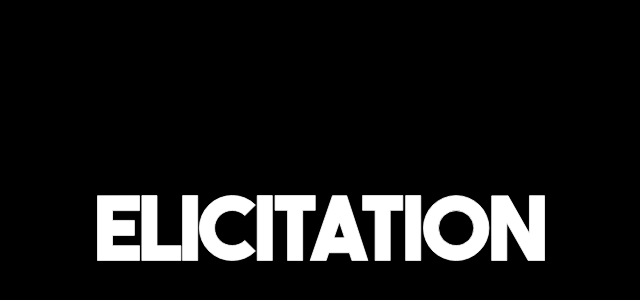
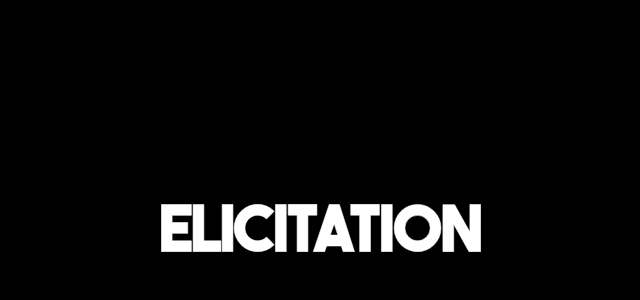
Before and after one commit to Elicitation/main-site, a plain HTML site: page index.html in a window 1280 px wide. Shown: the part 172-472 px from the top of the page, without its empty margins (319-959 px from the left). Drawn offline with nearby package versions, Linux system fonts and the light colour scheme.

Commit message:
Elicitation temporary page
Elicitation temporary page

```diff
--- a/style.css
+++ b/style.css
@@ -12,6 +12,36 @@ body {
   }
 .logotype {
     flex:1;
-    width: 35vw;
+    width: 45vw;
 
 }
+
+@media (min-width: 576px) {
+    .logotype {
+        flex:1;
+        width: 40vw;
+
+    }
+}
+@media (min-width: 768px) {
+    .logotype {
+        flex:1;
+        width: 35vw;
+
+    }
+ }
+ @media (min-width: 992px) {
+    .logotype {
+        flex:1;
+        width: 30vw;
+
+    }
+ }
+
+ @media (min-width: 1200px) {
+    .logotype {
+        flex:1;
+        width: 25vw;
+
+    }
+  }
```
